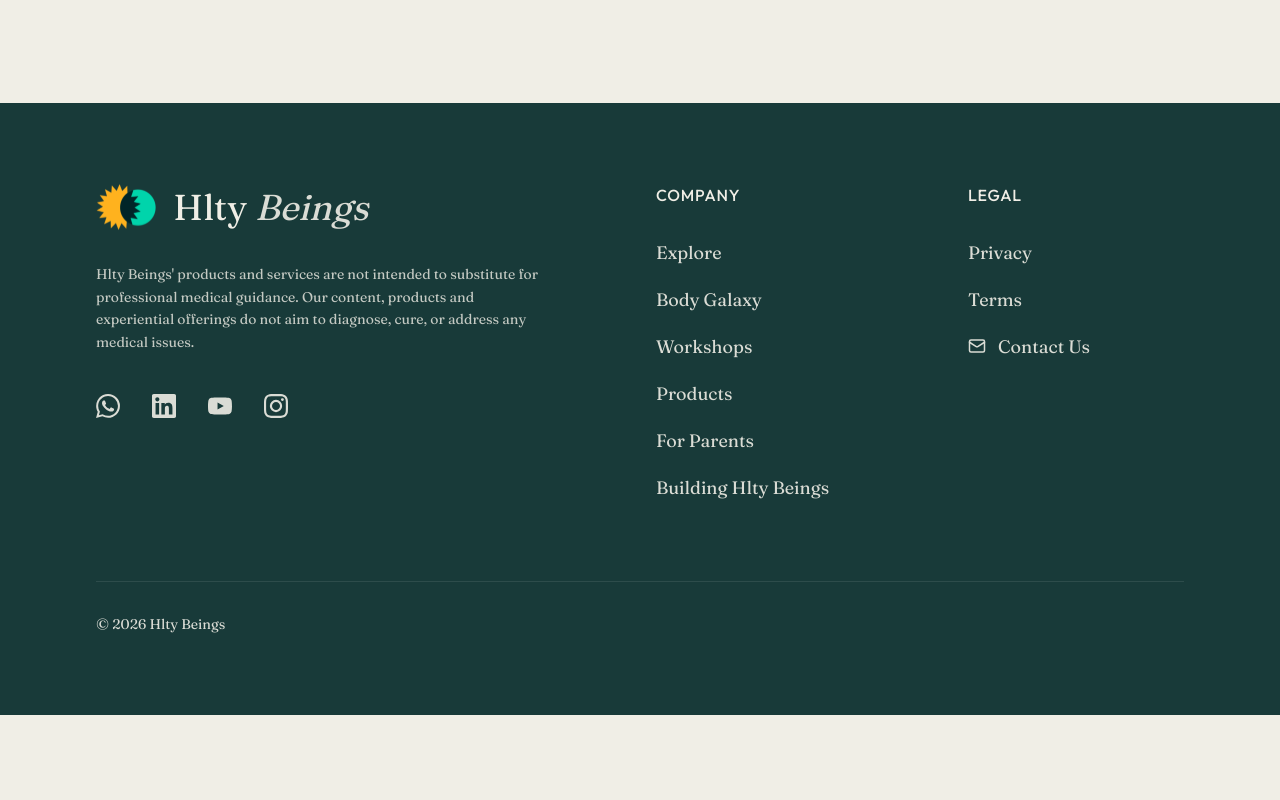
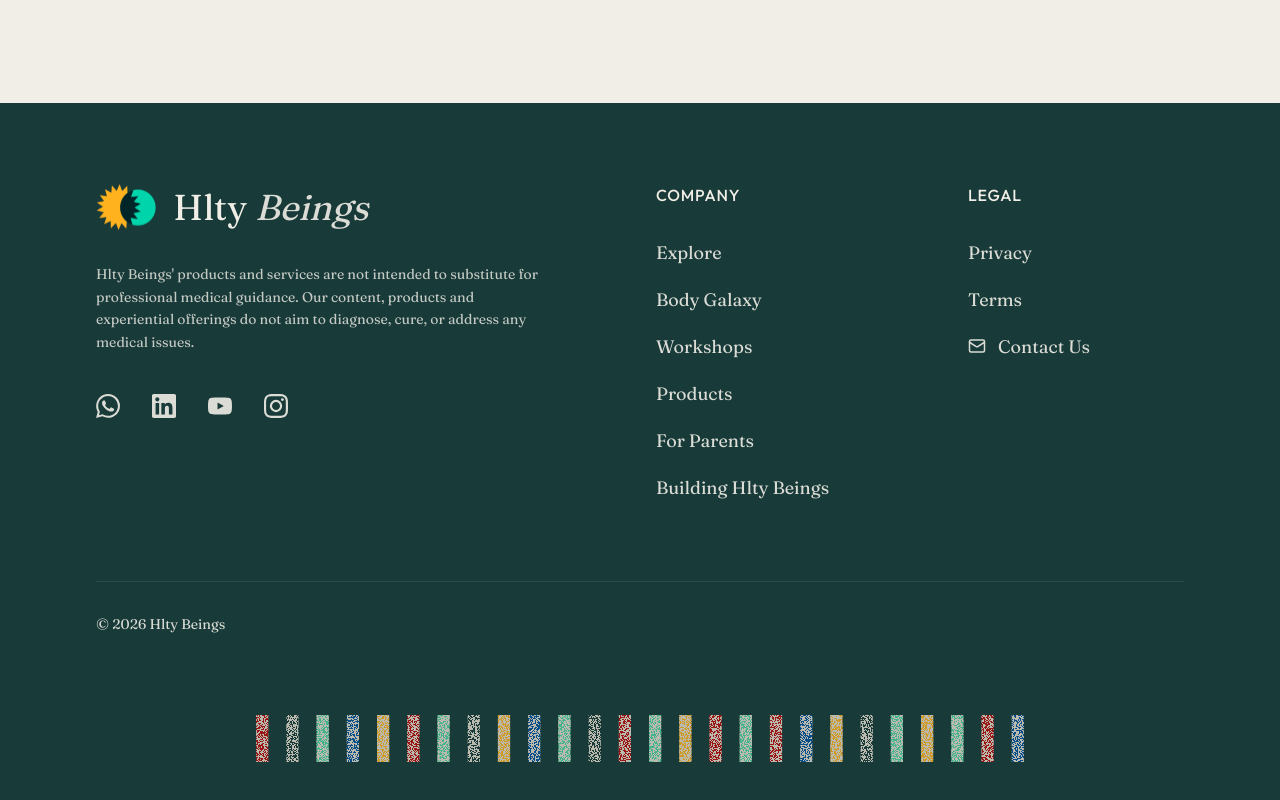
Before and after one commit to hsk-2004/Hlty.care_LandingPage, a Next.js app: page / in a window 1280 px wide. Shown: the part 2398-3198 px from the top of the page. Before the commit the page ends 3113 px from the top, so only its background shows below. Built offline with nearby package versions, Linux system fonts and the light colour scheme.

Commit message:
Adjust footer decorations to touch bottom

```diff
--- a/components/layout/Footer.tsx
+++ b/components/layout/Footer.tsx
@@ -166,6 +166,22 @@ export default function Footer() {
                     className="w-[80%] h-auto"
                 />
             </motion.div>
+
+            {/* Desktop Bottom Decoration - Added */}
+            <motion.div
+                initial={{ opacity: 0, scale: 0.9 }}
+                whileInView={{ opacity: 1, scale: 1 }}
+                viewport={{ once: true }}
+                transition={{ duration: 1.2 }}
+                className="hidden lg:flex justify-center pb-20"
+            >
+                <img
+                    src="/bottom1.svg"
+                    alt="Footer desktop decoration"
+                    className="w-[60%] h-auto opacity-80"
+                    style={{ transform: "scaleY(-1)" }}
+                />
+            </motion.div>
         </motion.footer>
     );
 }
```
Also changed, not shown: public/bottom1.svg (added).
